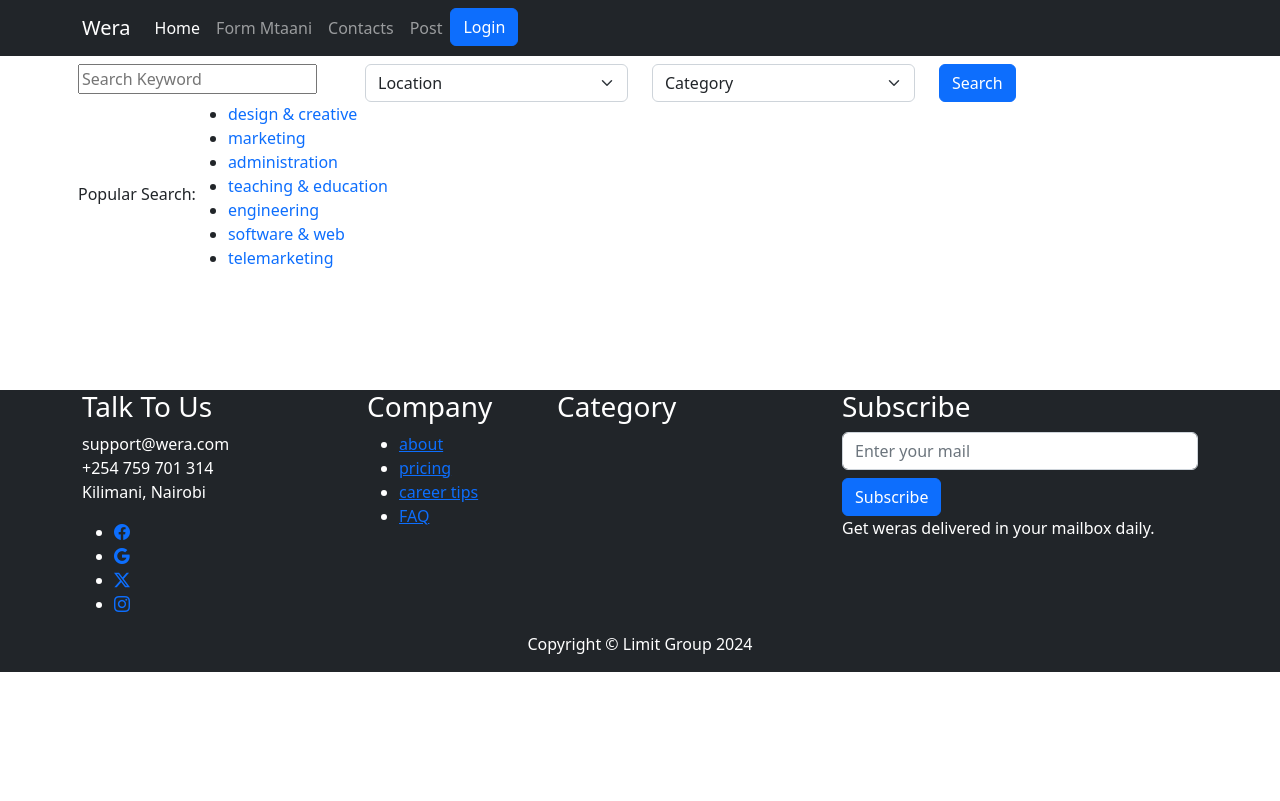
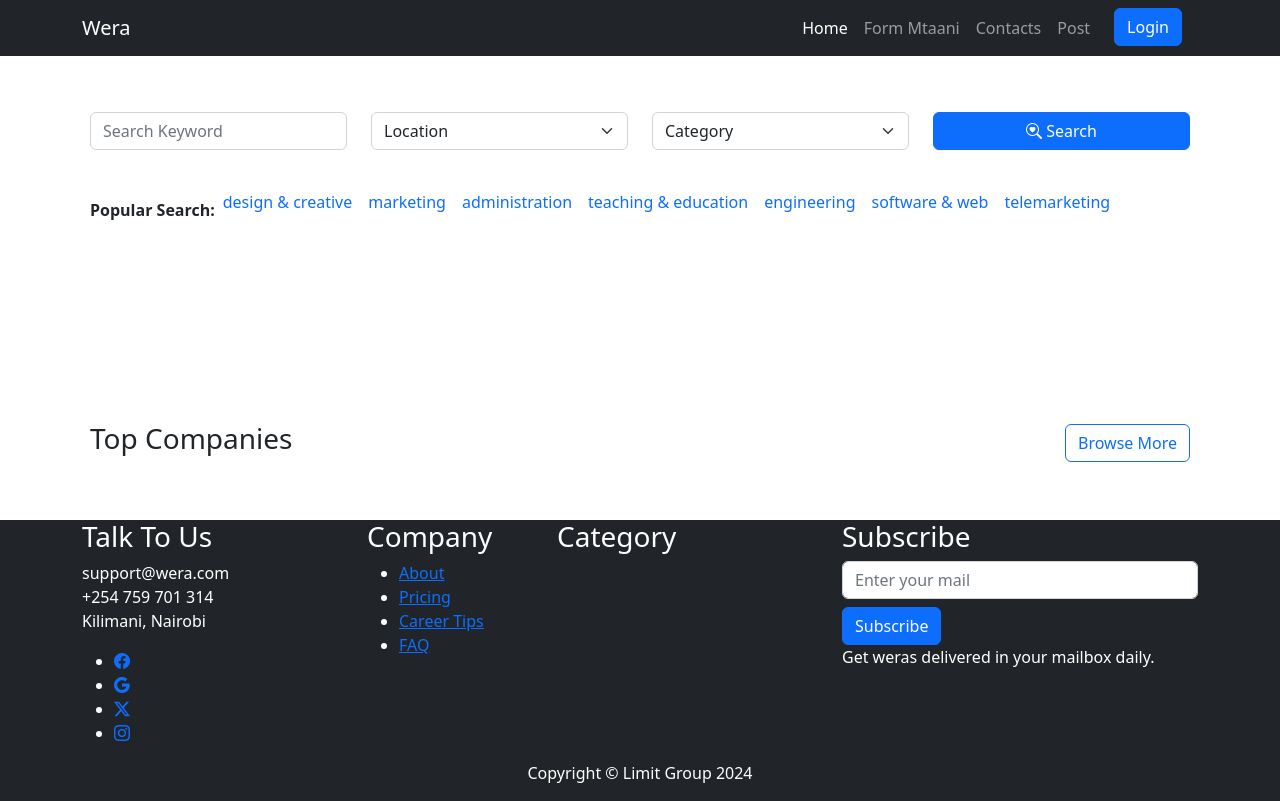
Before and after one commit to limit-group/wera, a Django app: page / in a window 1280 px wide. Before the commit the page ends 672 px from the top, so only its background shows below. Run offline with Django 5.2, Linux system fonts and the light colour scheme; data that the repository does not hold is empty; some libraries are stand-ins or nearby versions.

Commit message:
feat(ui): Refactor and improve UI across multiple templates

```diff
--- a/wera/templates/wera/base.html
+++ b/wera/templates/wera/base.html
@@ -10,7 +10,7 @@
     <link rel="preconnect" href="https://fonts.googleapis.com" />
     <link rel="preconnect" href="https://fonts.gstatic.com" crossorigin />
     <link
-      href="https://fonts.googleapis.com/css2?family=Work+Sans:ital,wght@0,100..900;1,100..900&display=swap"
+      href="https://fonts.googleapis.com/css2?family=Ubuntu+Sans:ital,wght@0,100..800;1,100..800&display=swap"
       rel="stylesheet"
     />
     <link
@@ -25,12 +25,6 @@
     />
 
     <!-- <link rel="manifest" href="site.webmanifest"> -->
-
-    <!-- CSS here -->
-    <link rel="stylesheet" href="{% static 'css/magnific-popup.css' %}" />
-    <link rel="stylesheet" href="{% static 'css/nice-select.css' %} " />
-    <link rel="stylesheet" href="{% static 'css/gijgo.css' %}" />
-    <link rel="stylesheet" href="{% static 'css/slicknav.css' %}" />
     <link rel="stylesheet" href="{% static 'css/style.css' %}" />
   </head>
 
@@ -51,7 +45,7 @@
           <span class="navbar-toggler-icon"></span>
         </button>
         <div class="collapse navbar-collapse" id="navbarSupportedContent">
-          <ul class="navbar-nav me-auto">
+          <ul class="navbar-nav ms-auto">
             <li class="nav-item">
               <a
                 href="{% url 'home' %}"
@@ -87,11 +81,11 @@
               >
             </li>
 
-            <li class="nav-item">
+            <li class="nav-item mx-3">
               {% if user.is_authenticated %}
               <a
                 href="{% url 'contact_me' %}"
-                class="nav-link"
+                class="nav-link btn btn-outline-light"
                 style="text-decoration: none"
                 >{{user.username}}</a
               >
@@ -159,9 +153,9 @@
               <div class="footer_widget">
                 <h3>Company</h3>
                 <ul>
-                  <li><a href="#">about </a></li>
-                  <li><a href="#"> pricing</a></li>
-                  <li><a href="#">career tips</a></li>
+                  <li><a href="#">About </a></li>
+                  <li><a href="#"> Pricing</a></li>
+                  <li><a href="#">Career Tips</a></li>
                   <li><a href="#">FAQ</a></li>
                 </ul>
               </div>
@@ -216,8 +210,6 @@
         </div>
       </div>
     </footer>
-    <!--/ footer end  -->
-    <!-- JS here -->
     <script
       src="https://cdn.jsdelivr.net/npm/@popperjs/core@2.11.6/dist/umd/popper.min.js"
       integrity="sha384-oBqDVmMz9ATKxIep9tiCxS/Z9fNfEXiDAYTujMAeBAsjFuCZSmKbSSUnQlmh/jp3"
@@ -228,12 +220,5 @@
       integrity="sha384-cuYeSxntonz0PPNlHhBs68uyIAVpIIOZZ5JqeqvYYIcEL727kskC66kF92t6Xl2V"
       crossorigin="anonymous"
     ></script>
-    <script src="{% static 'js/isotope.pkgd.min.js' %}"></script>
-    <script src="{% static 'js/waypoints.min.js' %}"></script>
-    <script src="{% static 'js/nice-select.min.js' %}"></script>
-    <script src="{% static 'js/jquery.slicknav.min.js' %}"></script>
-    <script src="{% static 'js/jquery.magnific-popup.min.js' %}"></script>
-    <script src="{% static 'js/gijgo.min.js' %}"></script>
-    <script src="{% static 'js/main.js' %}"></script>
   </body>
 </html>
--- a/wera/templates/wera/index.html
+++ b/wera/templates/wera/index.html
@@ -1,123 +1,115 @@
-{% extends 'wera/base.html' %}{% load static %} {% block content %}
+{% extends 'wera/base.html' %} {% load static %} {% block content %}
 
-<!-- catagory_area -->
-<div class="catagory_area">
-    <div class="row cat_search">
-      <div class="col-lg-3 col-md-4">
+<!-- Category Area -->
+<div class="category_area py-5">
+  <div class="container">
+    <div class="row cat_search mb-4">
+      <div class="col-lg-3 col-md-4 mb-3">
         <div class="single_input">
-          <input type="text" placeholder="Search Keyword" />
+          <input
+            type="text"
+            class="form-control"
+            placeholder="Search Keyword"
+          />
         </div>
       </div>
-      <div class="col-lg-3 col-md-4">
+      <div class="col-lg-3 col-md-4 mb-3">
         <div class="single_input">
-          <select class="wide form-select">
-            <option data-display="location">Location</option>
+          <select class="form-select">
+            <option data-display="Location">Location</option>
             <option value="1">Nairobi</option>
             <option value="2">Kisumu</option>
-            <option value="4">Nakuru</option>
+            <option value="3">Nakuru</option>
             <option value="4">Mombasa</option>
           </select>
         </div>
       </div>
-      <div class="col-lg-3 col-md-4">
+      <div class="col-lg-3 col-md-4 mb-3">
         <div class="single_input">
-          <select class="wide form-select">
-            <option data-display="category">Category</option>
+          <select class="form-select">
+            <option data-display="Category">Category</option>
             {% for c in categories %}
             <option value="{{ c.id }}">{{ c.name }}</option>
             {% endfor %}
           </select>
         </div>
       </div>
-      <div class="col-lg-3 col-md-12">
+      <div class="col-lg-3 col-md-12 mb-3">
         <div class="Wera_btn">
-          <a href="#" class="btn btn-primary">Search</a>
+          <a href="#" class="btn btn-primary w-100">
+            <i class="bi bi-search-heart"></i> Search</a
+          >
         </div>
       </div>
     </div>
     <div class="row">
       <div class="col-lg-12">
         <div class="popular_search d-flex align-items-center">
-          <span>Popular Search:</span>
-          <ul>
+          <span class="fw-bold me-2">Popular Search:</span>
+          <ul class="list-unstyled d-flex flex-wrap">
             <li>
-              <a href="#" style="text-decoration: none">design & creative</a>
+              <a href="#" class="text-decoration-none me-3"
+                >design & creative</a
+              >
             </li>
-            <li><a href="#" style="text-decoration: none">marketing</a></li>
+            <li><a href="#" class="text-decoration-none me-3">marketing</a></li>
             <li>
-              <a href="#" style="text-decoration: none">administration</a>
+              <a href="#" class="text-decoration-none me-3">administration</a>
             </li>
             <li>
-              <a href="#" style="text-decoration: none">teaching & education</a>
+              <a href="#" class="text-decoration-none me-3"
+                >teaching & education</a
+              >
             </li>
-            <li><a href="#" style="text-decoration: none">engineering</a></li>
             <li>
-              <a href="#" style="text-decoration: none">software & web</a>
+              <a href="#" class="text-decoration-none me-3">engineering</a>
             </li>
-            <li><a href="#" style="text-decoration: none">telemarketing</a></li>
+            <li>
+              <a href="#" class="text-decoration-none me-3">software & web</a>
+            </li>
+            <li><a href="#" class="text-decoration-none">telemarketing</a></li>
           </ul>
         </div>
       </div>
     </div>
   </div>
 </div>
-<!--/ catagory_area -->
 
-<!-- popular_catagory_area_start  -->
-{% comment %}
-<div class="popular_catagory_area">
-  <div class="container">
-    <div class="row">
-      <div class="col-lg-12">
-        <div class="section_title mb-40">
-          <h3>Popular Categories</h3>
-        </div>
-      </div>
-    </div>
-    <div class="row">
-      {% for j in categories %}
-      <div class="col-lg-4 col-xl-3 col-md-6">
-        <div class="single_catagory">
-          <a href="{% url 'category_detail' %}">
-            <h4>{{ c.name }}</h4>
-          </a>
-          <p><span></span> Available positions</p>
-        </div>
-      </div>
-      {% endfor %}
-    </div>
-  </div>
-</div>
-{% endcomment %}
-
-<div class="job_listing_area p-5">
+<!-- Job Listing Area -->
+<div class="job_listing_area py-5">
   <div class="container">
     <div class="job_lists">
       <div class="row">
         {% for j in weras %}
-        <div class="col-lg-12 col-md-12">
-          <div class="single_jobs white-bg d-flex justify-content-between">
+        <div class="col-lg-12 mb-4">
+          <div
+            class="single_jobs white-bg d-flex justify-content-between align-items-center shadow-sm p-4 rounded"
+          >
             <div class="jobs_left d-flex align-items-center">
-              <div class="jobs_conetent">
+              <div class="jobs_content">
                 <a href="{% url 'wera_detail' j.pk %}">
-                  <h4>{{ j.title }}</h4>
+                  <h4 class="text-primary">{{ j.title }}</h4>
                 </a>
-                <div class="links_locat d-flex align-items-center">
-                  <div class="location">
-                    <p><i class="bi bi-map-marker"></i>{{ j.location }}</p>
+                <div class="links_locat d-flex align-items-center mt-2">
+                  <div class="location me-4">
+                    <p class="m-0">
+                      <i class="bi bi-geo-alt"></i> {{ j.location }}
+                    </p>
                   </div>
-                  <div class="location">
-                    <p><i class="bi bi-clock-o"></i>{{ j.Wera_type }}</p>
+                  <div class="category">
+                    <p class="m-0">
+                      <i class="bi bi-tags"></i> {{ j.category.name }}
+                    </p>
                   </div>
                 </div>
               </div>
             </div>
-            <div class="jobs_right">
-              <div class="apply_now">
+            <div class="jobs_right d-flex align-items-center">
+              <div class="apply_now me-3">
                 <a class="heart_mark" href="#"> <i class="bi bi-heart"></i> </a>
               </div>
               <div class="date">
-                <p>{{ j.created_at }}</p>
+                <p class="text-muted">{{ j.created_at }}</p>
               </div>
             </div>
           </div>
@@ -127,10 +119,8 @@
     </div>
   </div>
 </div>
-<!-- Wera_listing_area_end  -->
 
-{% comment %}
-<div class="top_companies_area">
+<div class="top_companies_area py-5">
   <div class="container">
     <div class="row align-items-center mb-40">
       <div class="col-lg-6 col-md-6">
@@ -138,57 +128,35 @@
           <h3>Top Companies</h3>
         </div>
       </div>
-      <div class="col-lg-6 col-md-6">
-        <div class="brouse_Wera text-right">
-          <a href="" class="boxed-btn4">Browse More</a>
+      <div class="col-lg-6 col-md-6 text-end">
+        <div class="browse_job">
+          <a href="#" class="btn btn-outline-primary">Browse More</a>
         </div>
       </div>
     </div>
     <div class="row">
-      <div class="col-lg-4 col-xl-3 col-md-6">
-        <div class="single_company">
+      {% for company in companies %}
+      <div class="col-lg-4 col-md-6 mb-4">
+        <div class="single_company text-center p-4 border rounded shadow-sm">
           <div class="thumb">
-            <img src="img/svg_icon/5.svg" alt="" />
+            <img
+              src="{{ company.logo_url }}"
+              alt="{{ company.name }}"
+              class="img-fluid"
+            />
           </div>
-          <a href="Weras.html">
-            <h3>Snack Studio</h3>
+          <a
+            href="{% url 'company_detail' company.id %}"
+            class="text-decoration-none"
+          >
+            <h3>{{ company.name }}</h3>
           </a>
-          <p><span>50</span> Available position</p>
+          <p><span>{{ company.position_count }}</span> Available positions</p>
         </div>
       </div>
-      <div class="col-lg-4 col-xl-3 col-md-6">
-        <div class="single_company">
-          <div class="thumb">
-            <img src="img/svg_icon/4.svg" alt="" />
-          </div>
-          <a href="Weras.html">
-            <h3>Snack Studio</h3>
-          </a>
-          <p><span>50</span> Available position</p>
-        </div>
-      </div>
-      <div class="col-lg-4 col-xl-3 col-md-6">
-        <div class="single_company">
-          <div class="thumb">
-            <img src="img/svg_icon/3.svg" alt="" />
-          </div>
-          <a href="Weras.html">
-            <h3>Snack Studio</h3>
-          </a>
-          <p><span>50</span> Available position</p>
-        </div>
-      </div>
-      <div class="col-lg-4 col-xl-3 col-md-6">
-        <div class="single_company">
-          <div class="thumb">
-            <img src="img/svg_icon/1.svg" alt="" />
-          </div>
-          <a href="Weras.html">
-            <h3>Snack Studio</h3>
-          </a>
-          <p><span>50</span> Available position</p>
-        </div>
-      </div>
+      {% endfor %}
     </div>
+  </div>
 </div>
-{% endcomment %} {% endblock %}
+
+{% endblock %}
--- a/wera/urls.py
+++ b/wera/urls.py
@@ -1,10 +1,10 @@
 from django.urls import path
 
-from wera.views import index, weras, wera_create_view, wera_detail
+from wera.views import index, weras, wera_create, wera_detail
 
 urlpatterns = [
     path("", index, name="home"),
     path("weras/", weras, name="weras"),
-    path("wera/create/", wera_create_view, name="wera_create"),
-    path("wera-detail/<int:pk>/", wera_detail, name="wera_detail"),
+    path("wera/create/", wera_create, name="wera_create"),
+    path("wera/<int:pk>/", wera_detail, name="wera_detail"),
 ]
--- a/wera/views.py
+++ b/wera/views.py
@@ -32,7 +32,8 @@ def wera_detail(request, pk):
 
 
 # @verified_email_required
-def wera_create_view(request):
+def wera_create(request):
+    breakpoint()
     categories = Category.get_categories()
     ctx = {
         'categories': categories
```
Also changed, not shown: contact/templates/contact/index.html (+32 -12 lines), form_mtaani/templates/form_mtaani/create.html (+34 -19 lines), form_mtaani/templates/form_mtaani/index.html (+19 -11 lines), wera/templates/wera/create.html (+21 -39 lines), wera/templates/wera/detail.html (+67 -36 lines), contact/templates/contact/detail.html (added).
